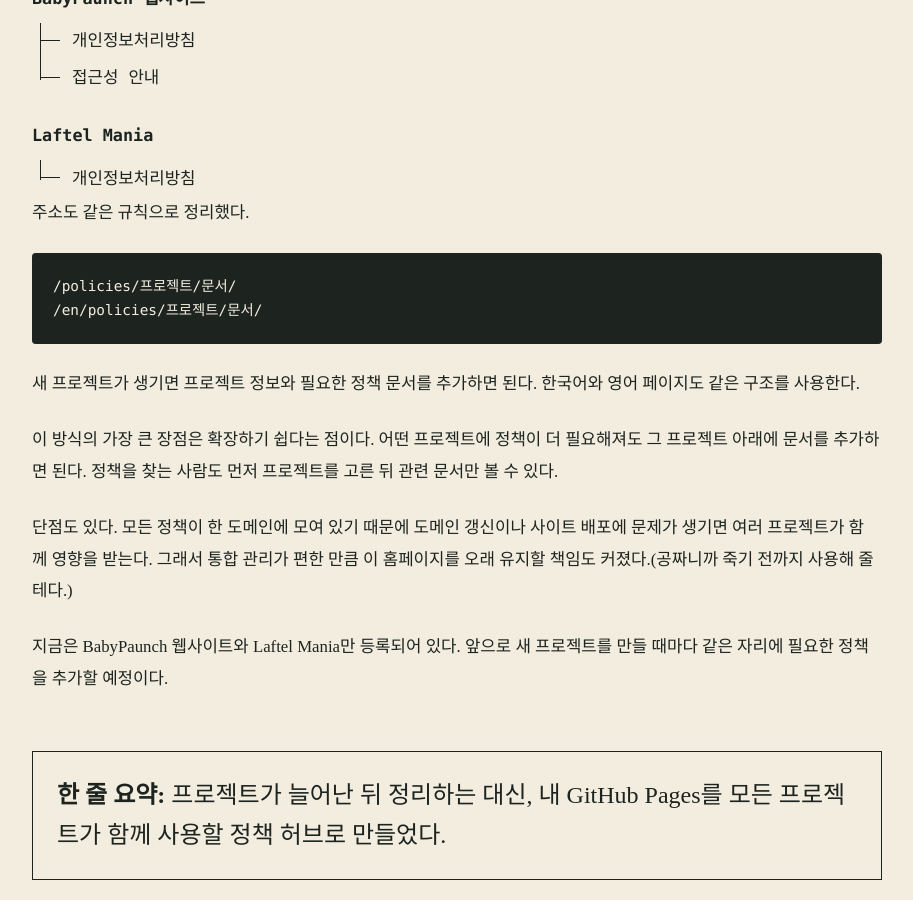
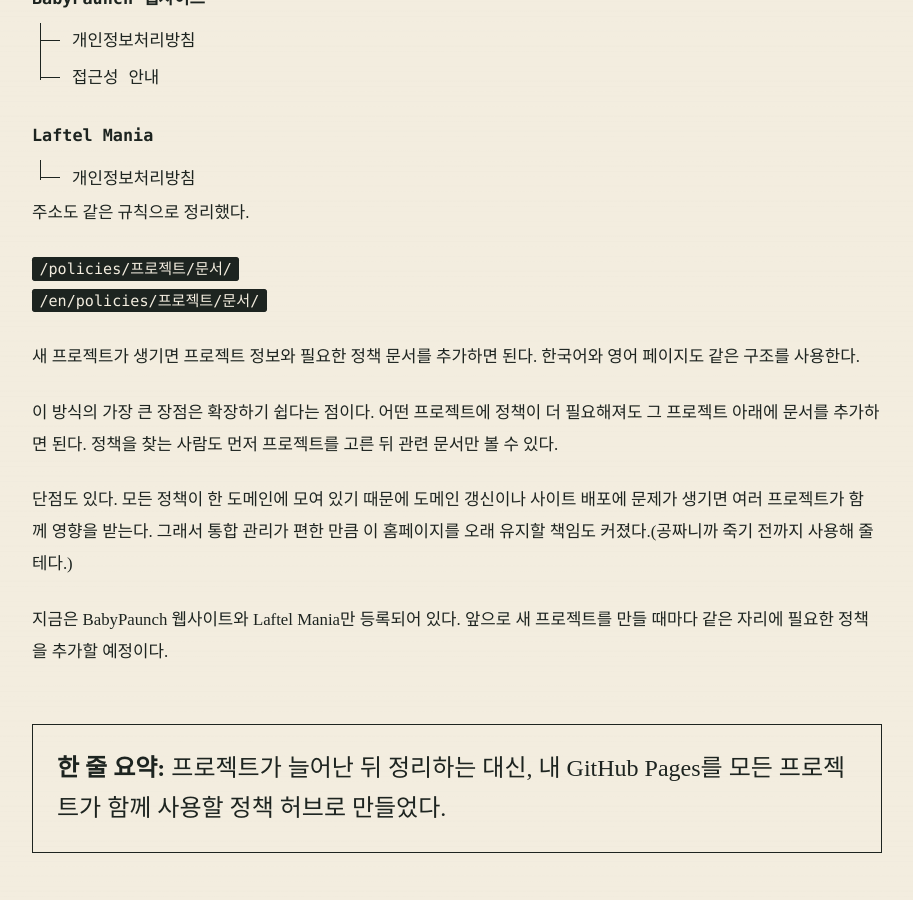
Before and after one commit to babypaunch/babypaunch.github.io, a Jekyll site: the page built from _posts/2026-08-27-project-policy-hub.md, in a window 1280 px wide and 900 px high, scrolled down 2433 px. Shown: the whole window, without its empty margins (183-1096 px from the left). Built offline with Jekyll 4.4.1, drawn with Linux system fonts in a browser that asks for light colours; some web fonts are replaced.

Commit message:
fix(blog): 정책 경로를 개별 코드로 분리

````diff
--- a/_posts/2026-08-27-project-policy-hub.md
+++ b/_posts/2026-08-27-project-policy-hub.md
@@ -76,10 +76,8 @@
 
 주소도 같은 규칙으로 정리했다.
 
-```text
-/policies/프로젝트/문서/
-/en/policies/프로젝트/문서/
-```
+<p><code>/policies/프로젝트/문서/</code><br>
+<code>/en/policies/프로젝트/문서/</code></p>
 
 새 프로젝트가 생기면 프로젝트 정보와 필요한 정책 문서를 추가하면 된다. 한국어와 영어 페이지도 같은 구조를 사용한다.
 
````
Also changed, not shown: _posts/2026-08-27-project-policy-hub-en.md (+2 -4 lines).
